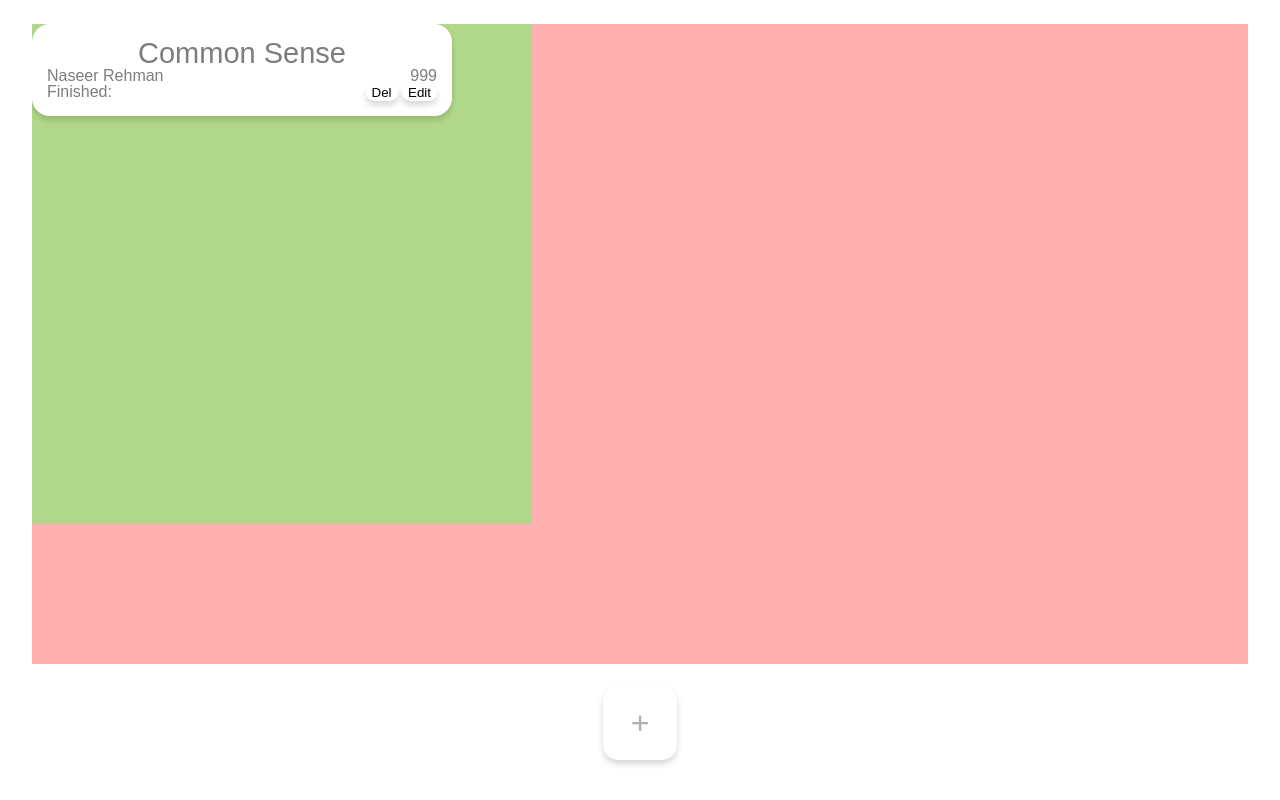
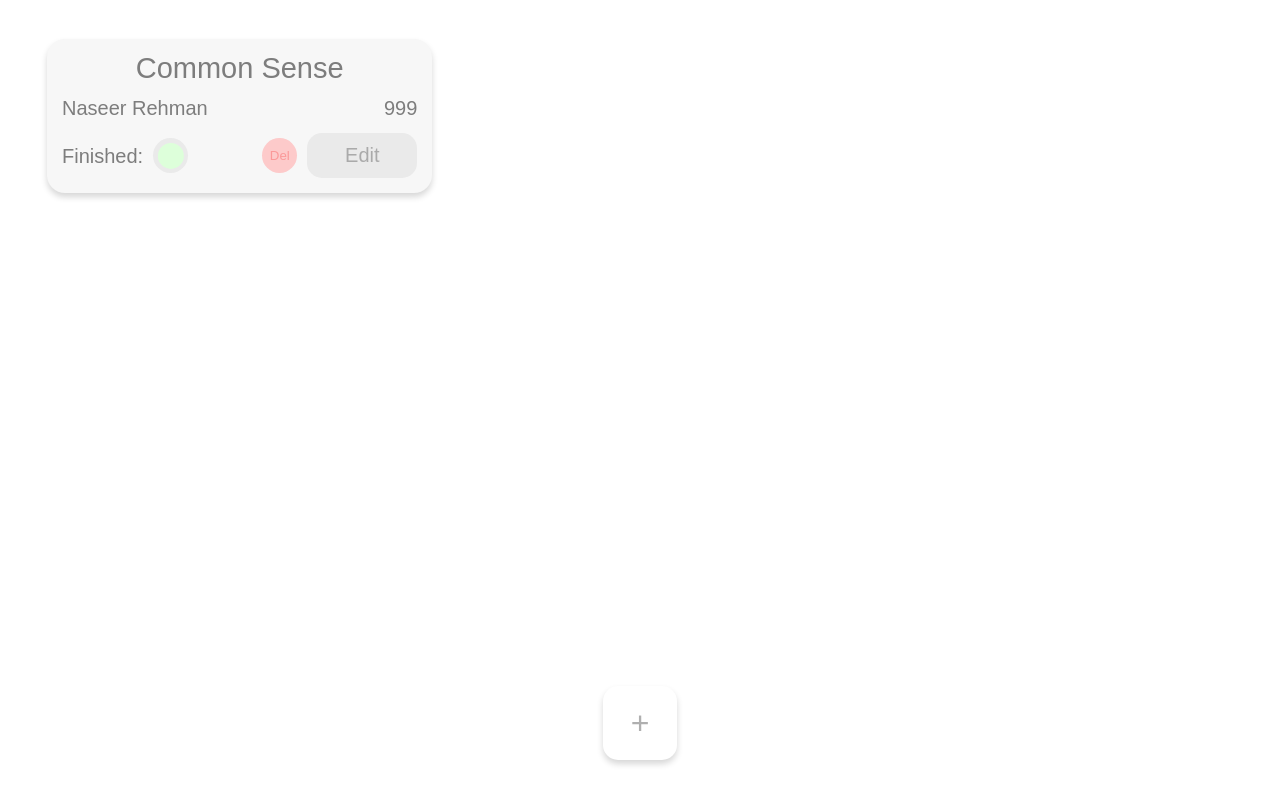
Before and after one commit to naseer-rehman/library-oden, a website built with webpack: page src/index.html in a window 1280 px wide. Built offline with nearby package versions, Linux system fonts and the light colour scheme.

Commit message:
Add styles for book card and library grid

```diff
--- a/src/book.js
+++ b/src/book.js
@@ -44,4 +44,8 @@ export default class Book {
   setRead(read) {
     this.read = read;
   }
+
+  toggleRead() {
+    this.read = !this.read;
+  }
 };
--- a/src/index.html
+++ b/src/index.html
@@ -9,7 +9,7 @@
   <div id="app">
     <!-- Scrollable container for the book cards -->
     <div id="libraryContainer" class="library-container">
-      <div class="test-element"></div>
+      <!-- <div class="test-element"></div> -->
       <div class="book-card">
         <div class="title-container">
           <span class="book-title">Common Sense</span>
@@ -21,11 +21,11 @@
         <div class="space-between">
           <div class="finished-container">
             <span class="finished-label">Finished:</span>
-            <span class="finished-checkbox"></span>
+            <span class="finished-checkbox" data-value="true"></span>
           </div>
-          <div class="delete-edit-buttons-container">
-            <button type="button">Del</button>
-            <button type="button">Edit</button>
+          <div class="del-edit-buttons-container">
+            <button class="del-button" type="button">Del</button>
+            <button class="edit-button" type="button">Edit</button>
           </div>
         </div>
       </div>
--- a/src/main.js
+++ b/src/main.js
@@ -2,12 +2,11 @@ import "./styles/main.scss"
 import Book from "./book.js";
 
 const VALID_STATES = {
-  "idle": true,
-  "editing": true,
-  "adding": true,
+  "idle": 1,
+  "editing": 2,
+  "adding": 3,
 };
-let state = "idle";
-
+let state = VALID_STATES.idle;
 
 const library = [
   new Book("Common Sense Manual", "Naseer R.", 1, false),
--- a/src/styles/_book-card.scss
+++ b/src/styles/_book-card.scss
@@ -1,17 +1,28 @@
 
 .book-card {
+  $button-bg-color: #eaeaea;
+  $del-button-bg-color: #fdcaca;
+  $font-size: 20px;
+  $font-color: #7D7D7D;
+  $button-font-color: lighten($font-color, 25%);
   display: inline-block;
   box-sizing: border-box;
-  width: 420px;
-  background-color: white;
+  min-width: 350px;
+  background-color: darken(white, 3%);
   box-shadow: 0 4px 6px rgba(0,0,0,0.16);
   border-radius: 18px;
   padding: 15px;
-  color: #7D7D7D;
+  color: $font-color;
+  font-size: $font-size;
+
+  > div:not(:last-child) {
+    margin-bottom: 15px;
+  }
 
   .space-between {
     display: flex;
     justify-content: space-between;
+    align-items: center;
   }
 
   > .title-container {
@@ -21,4 +32,71 @@
   .book-title {
     font-size: 29px;
   }
+
+  .finished-container {
+    display: flex;
+    align-items: center;
+
+    > .finished-label {
+      margin-right: 10px;
+    }
+  }
+
+  .del-edit-buttons-container {
+    display: flex;
+    align-items: center;
+  }
+
+  .finished-checkbox {
+    position: relative;
+    display: inline-block;
+    aspect-ratio: 1;
+    width: 35px;
+    height: auto;
+    background-color: $button-bg-color;
+    border-radius: 99999vw;
+
+    &[data-value="true"]::after {
+      content: "";
+      position: absolute;
+      top: 50%;
+      left: 50%;
+      transform: translate(-50%, -50%);
+      background-color: darken(#e9ffe7, 2.5%);
+      width: 75%;
+      height: 75%;
+      border-radius: 99999vw;
+    }
+  }
+
+  button {
+    box-shadow: none;
+    background-color: $button-bg-color;
+    color: $button-font-color;
+
+    &:hover {
+      background-color: darken($button-bg-color, 5%);
+    }
+
+    &.edit-button {
+      height: 45px;
+      width: 110px;
+      font-size: $font-size;
+      color: darken($button-bg-color, 25%);
+    }
+
+    &.del-button {
+      background-color: $del-button-bg-color;
+      border-radius: 99999vw;
+      aspect-ratio: 1;
+      height: 35px;
+      width: auto;
+      margin-right: 10px;
+      color: darken($del-button-bg-color, 10%);
+
+      &:hover {
+        background-color: darken($del-button-bg-color, 5%);
+      }
+    }
+  }
 }
--- a/src/styles/_library.scss
+++ b/src/styles/_library.scss
@@ -1,12 +1,20 @@
 .library-container {
-  display: inline-block;
+  $gap-size: 15px;
+  box-sizing: border-box;
+  display: inline-grid;
+  padding: $gap-size;
+  grid-gap: $gap-size;
+  grid-template-columns: repeat(auto-fill, minmax(350px, 1fr));
+  grid-auto-rows: max-content;
+  grid-auto-flow: row;
+  justify-content: center;
   position: absolute;
   left: 50%;
   top: 3%;
   transform: translateX(-50%);
   width: 95%;
   height: 80%;
-  background-color: rgba(255,100,100,0.5);
+  background-color: white; // rgba(255,100,100,0.5);
   overflow-y: auto;
   overflow-x: hidden;
 }
--- a/src/styles/main.scss
+++ b/src/styles/main.scss
@@ -8,6 +8,7 @@ $font-stack: arial;
 :root {
   --button-background-color: white;
   --button-hover-background-color: rgb(235,235,235);
+  --font-color: #7D7D7D;
   font-family: Arial, Helvetica, sans-serif;
 }
 
@@ -21,7 +22,11 @@ body {
 }
 
 button {
+  appearance: none;
+  font-family: $font-stack;
+  color: var(--font-color);
   border: none;
+  padding: 0;
   background: none;
   background-color: var(--button-background-color);
   box-shadow: 0 4px 6px rgba(0,0,0,0.16);
```
Also changed, not shown: src/bookCard.js (+10 -1 lines).
